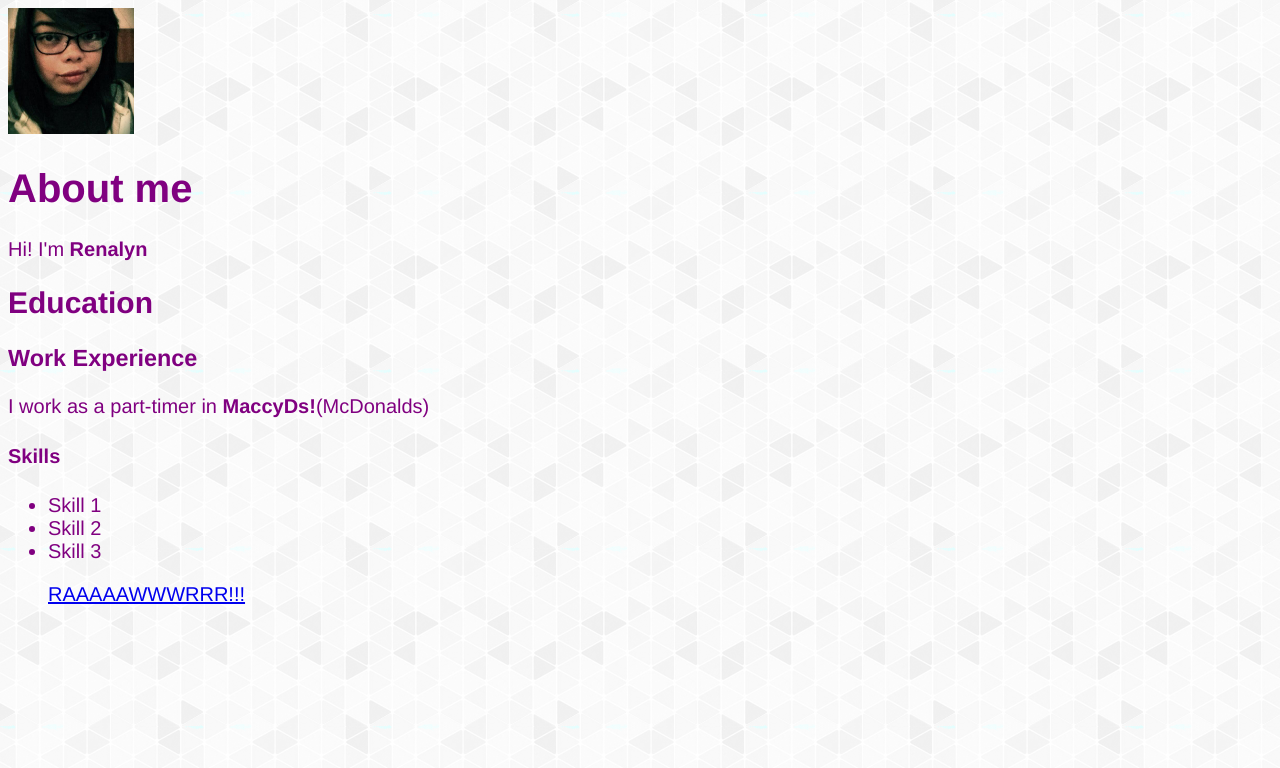
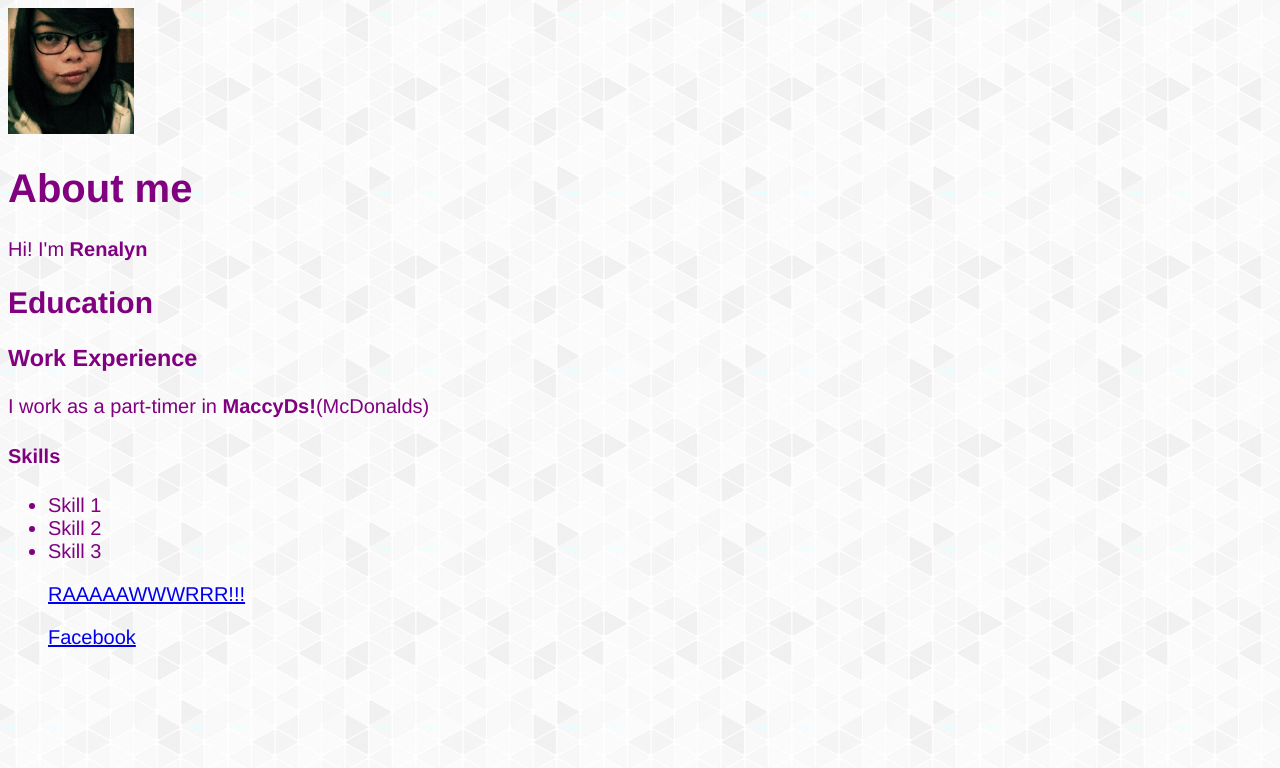
Before and after one commit to kewkiemonster/MyRepo3, a plain HTML site: page index.html in a window 1280 px wide. Drawn offline with Linux system fonts and the light colour scheme.

Commit message:
Fourth commit

```diff
--- a/index.html
+++ b/index.html
@@ -23,5 +23,7 @@
 
 		<a href="page2.html">
 		<p>RAAAAAWWWRRR!!!</p>
+	<a href="https://www.facebook.com/Star.shaped.cookie"
+		<p>Facebook</p>
 	</body>
 </html>
--- a/style.css
+++ b/style.css
@@ -4,4 +4,5 @@ background-image:url("gplaypattern.png");
 font-family:Helvetica;
 color:purple;
 font-size:20px;
+text-shadow:10%;
 }
```
